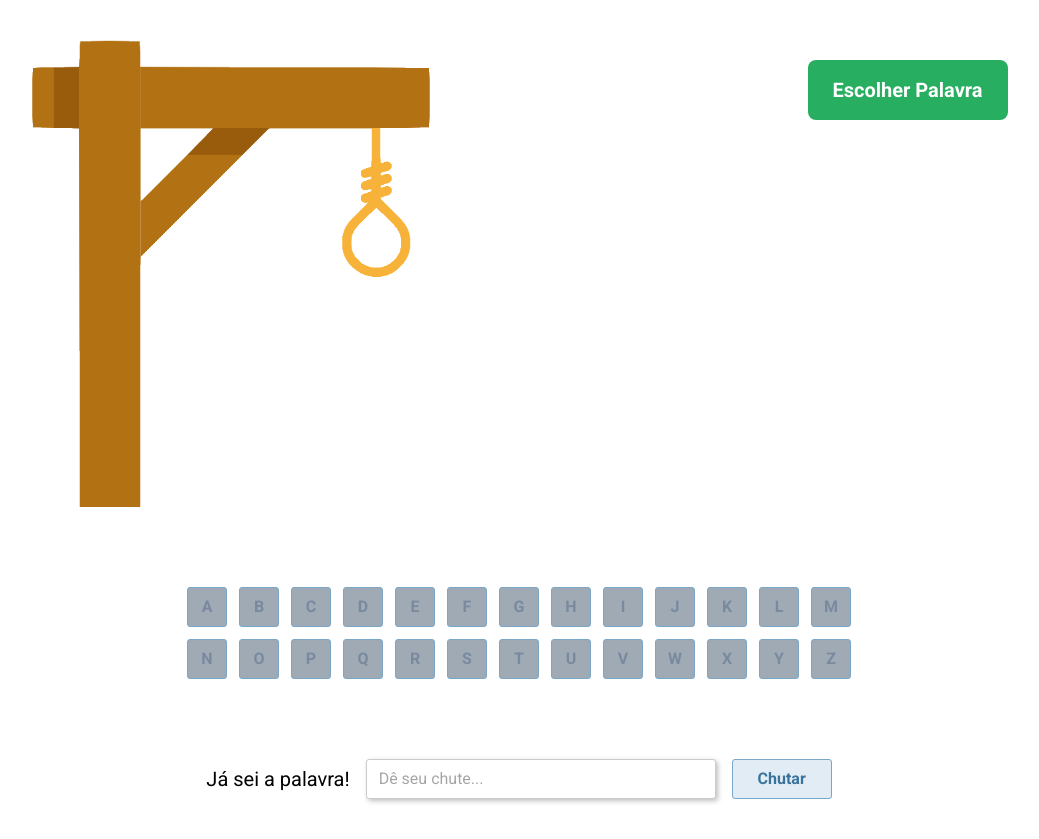
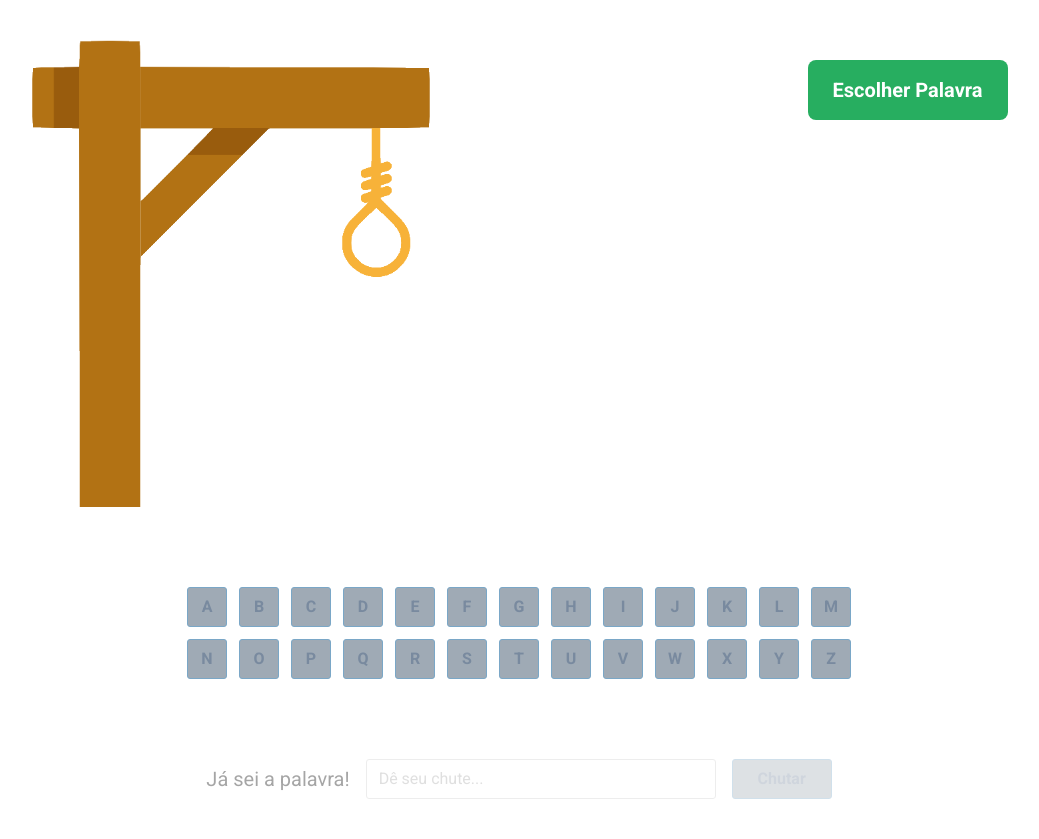
Before and after one commit to MatheusW166/hangman-game, a React (Create React App) app: page / in a window 1280 px wide. Shown: the whole page, without its empty margins (121-1160 px from the left). Built offline with nearby package versions, Linux system fonts and the light colour scheme.

Commit message:
Guess logic completed

```diff
--- a/src/components/Game.jsx
+++ b/src/components/Game.jsx
@@ -33,10 +33,12 @@ export default function Game() {
   const [errorsCount, setErrorsCount] = useState(0);
   const [lettersPicked, setLettersPicked] = useState({});
   const [word, setWord] = useState(undefined);
+  const [guess, setGuess] = useState(undefined);
 
   function resetGame() {
     setLettersPicked({});
     setErrorsCount(0);
+    setGuess(undefined);
   }
 
   function pickWord() {
@@ -65,8 +67,12 @@ export default function Game() {
     return hitsCount;
   };
 
+  const hitTheWord = () => hitsCount() === word?.length;
+  const hitTheGuess = (guess) => guess && guess?.isEqual(word);
+
   const isLoser = () => errorsCount === 6;
-  const isWinner = () => !isLoser() && hitsCount() === word?.length;
+  const isWinner = () => !!(!isLoser() && (hitTheWord() || hitTheGuess(guess)));
+
   const endGame = () => isLoser() || isWinner();
 
   function pickLetter(letter) {
@@ -74,6 +80,14 @@ export default function Game() {
     newObj[letter] = true;
     setLettersPicked(newObj);
     handleError(letter);
+  }
+
+  function handleGuess(input, value) {
+    setGuess(value);
+    input.value = "";
+    if (!hitTheGuess(value)) {
+      setErrorsCount(6);
+    }
   }
 
   return (
@@ -97,7 +111,10 @@ export default function Game() {
         onClick={pickLetter}
         isGameRunning={word !== undefined && !endGame()}
       />
-      <Guess />
+      <Guess
+        onSubmit={handleGuess}
+        disabled={word === undefined || endGame()}
+      />
     </GameStyle>
   );
 }
--- a/src/components/Guess.jsx
+++ b/src/components/Guess.jsx
@@ -1,12 +1,13 @@
 import styled from "styled-components";
 import Letter from "./Letter";
 
-const GuessFormStyle = styled.form((_) => ({
+const GuessFormStyle = styled.form(({ disabled }) => ({
   width: "100%",
   display: "flex",
   justifyContent: "center",
   alignItems: "center",
   gap: "16px",
+  opacity: disabled && "0.35",
 }));
 
 const GuessPtagStyle = styled.p(({ theme }) => ({
@@ -29,16 +30,20 @@ const GuessInputStyle = styled.input(({ theme }) => ({
     color: theme.textPrimary,
     opacity: "0.35",
   },
+  ":disabled": {
+    boxShadow: "none",
+  },
 }));
 
-export default function Guess({ onSubmit }) {
+export default function Guess({ onSubmit, disabled = true }) {
   return (
     <GuessFormStyle
+      disabled={disabled}
       onSubmit={(e) => {
         e.preventDefault();
-        const inputValue = e.target["guess-input"].value;
+        const input = e.target["guess-input"];
         if (onSubmit) {
-          onSubmit(inputValue);
+          onSubmit(input, input.value);
         }
       }}>
       <GuessPtagStyle>Já sei a palavra!</GuessPtagStyle>
@@ -46,8 +51,9 @@ export default function Guess({ onSubmit }) {
         name="guess-input"
         type="text"
         placeholder="Dê seu chute..."
+        disabled={disabled}
       />
-      <Letter width="100px" type="submit" disabled={false}>
+      <Letter width="100px" type="submit" disabled={disabled}>
         Chutar
       </Letter>
     </GuessFormStyle>
--- a/src/helpers/string.extensions.js
+++ b/src/helpers/string.extensions.js
@@ -32,4 +32,10 @@ Object.assign(String.prototype, {
   },
 });
 
+Object.assign(String.prototype, {
+  isEqual(str) {
+    return this.getStringBase() === str.getStringBase();
+  },
+});
+
 export {};
```
